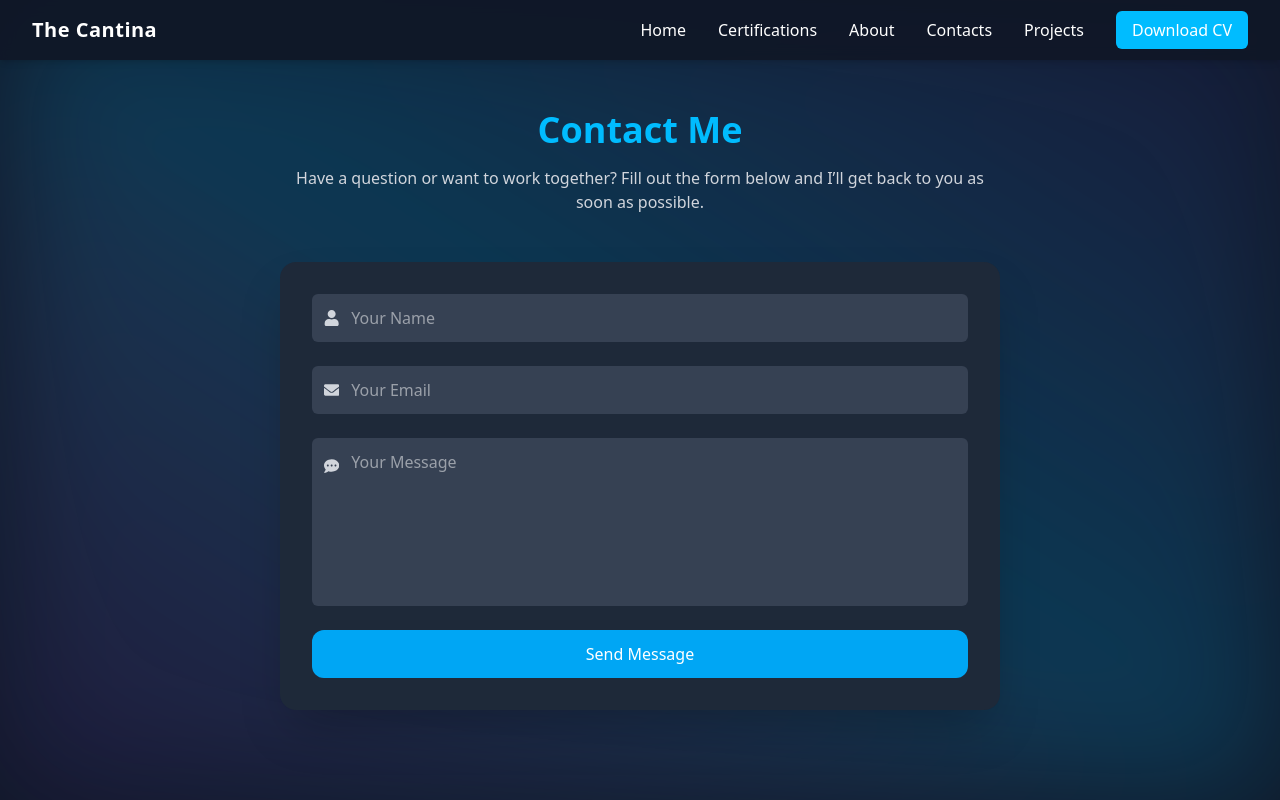
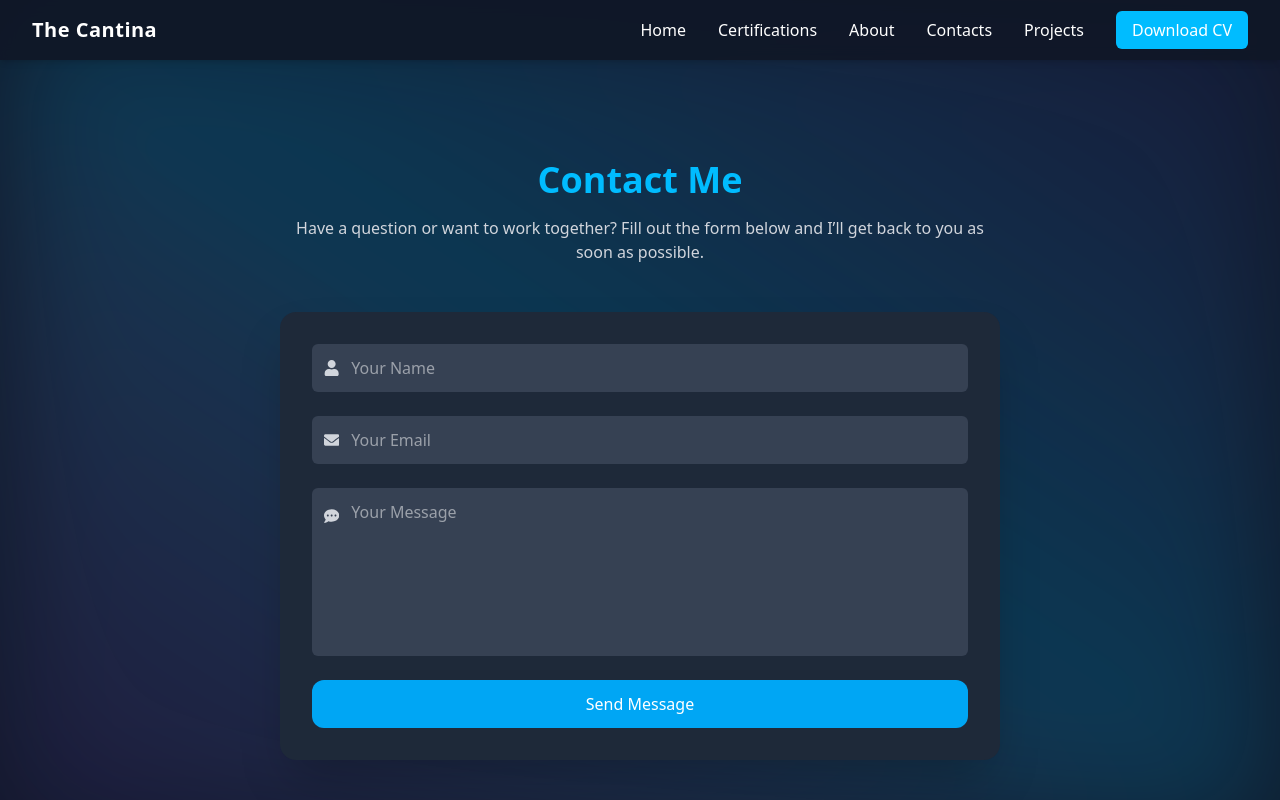
Before and after one commit to Kiuliumov/portfolioV2, a React (Vite) app in the folder portfoliov2/: page /portfolioV2/contact in a window 1280 px wide. Shown: the top 800 px of the page. Built offline with nearby package versions, Linux system fonts and the light colour scheme.

Commit message:
Update Contact.tsx

```diff
--- a/portfoliov2/src/pages/Contact.tsx
+++ b/portfoliov2/src/pages/Contact.tsx
@@ -65,7 +65,7 @@ const Contact: React.FC = () => {
       <div className="absolute inset-0 bg-gradient-to-tr from-purple-600/10 via-sky-400/20 to-indigo-700/10 blur-3xl pointer-events-none"></div>
 
       <div className="relative z-10 w-full max-w-3xl px-6 py-16 md:py-20 flex flex-col items-center">
-        <h2 className="text-4xl font-extrabold mb-4 text-center text-sky-400 pt-5">Contact Me</h2>
+        <h2 className="text-4xl font-extrabold mb-4 text-center text-sky-400 pt-20">Contact Me</h2>
         <p className="text-gray-300 text-center mb-12">
           Have a question or want to work together? Fill out the form below and I’ll get back to you as soon as possible.
         </p>
```
